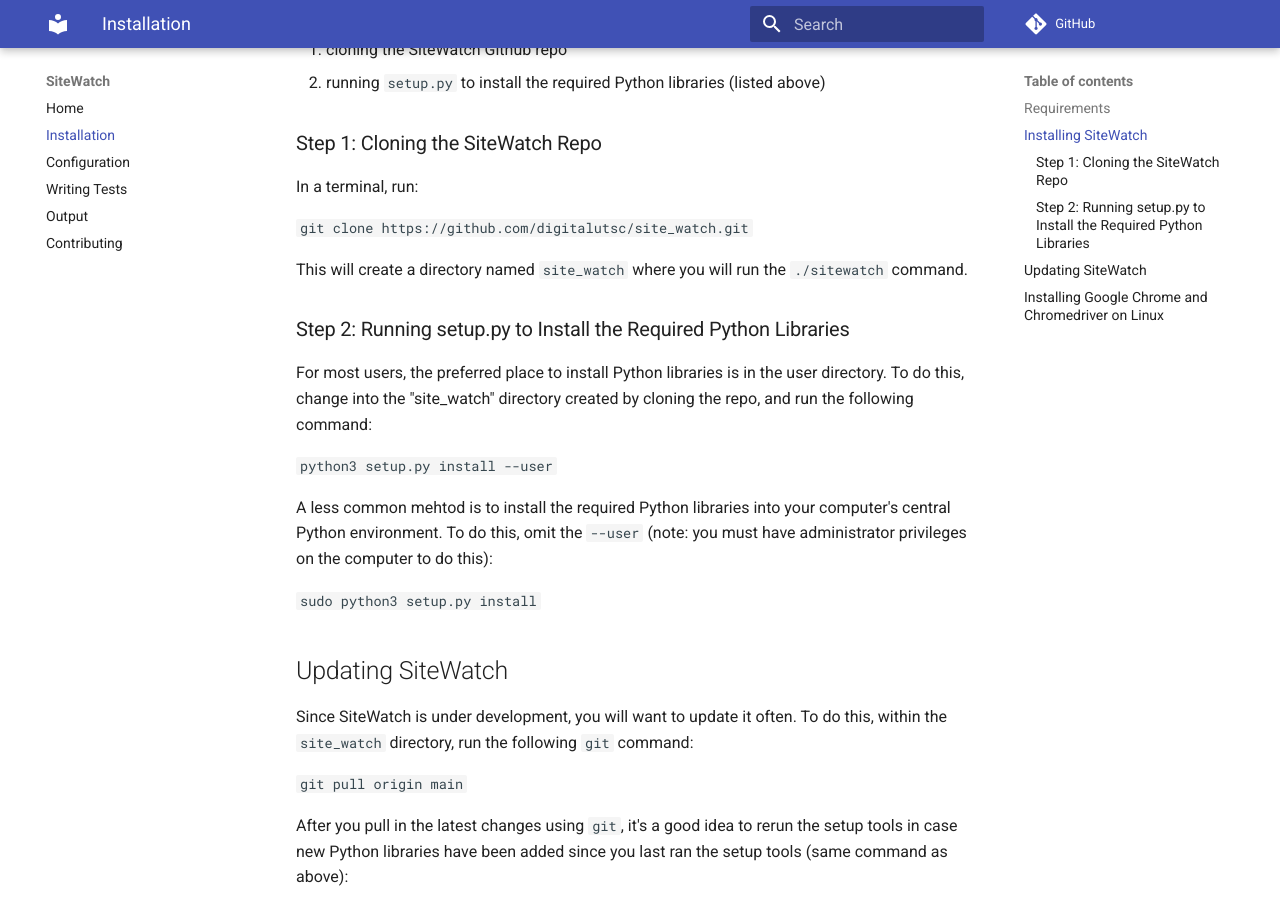
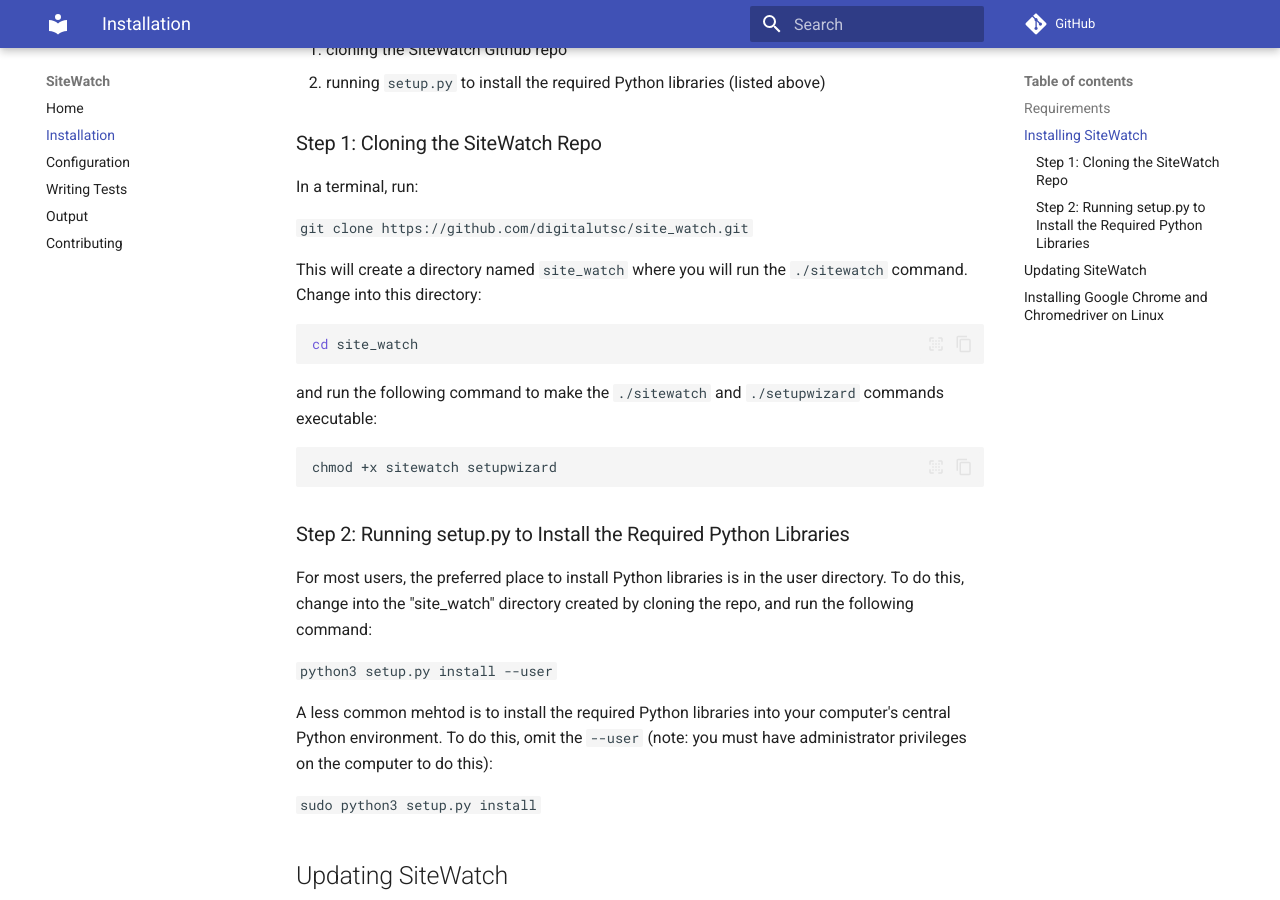
Before and after one commit to digitalutsc/site_watch, an MkDocs documentation site: the page built from docs/installation.md, in a window 1280 px wide and 900 px high, scrolled down 765 px. Built offline with MkDocs 1.6.1 and Material for MkDocs 9.7.7, drawn with Linux system fonts in a browser that asks for light colours; comment, search, counter and statistics services are not loaded.

Commit message:
documentation on setupwizard

````diff
--- a/docs/installation.md
+++ b/docs/installation.md
@@ -25,7 +25,14 @@
 
 `git clone https://github.com/digitalutsc/site_watch.git`
 
-This will create a directory named `site_watch` where you will run the `./sitewatch` command.
+This will create a directory named `site_watch` where you will run the `./sitewatch` command. Change into this directory:
+```bash
+cd site_watch
+```
+and run the following command to make the `./sitewatch` and `./setupwizard` commands executable:
+```bash
+chmod +x sitewatch setupwizard
+```
 
 ### Step 2: Running setup.py to Install the Required Python Libraries
 
````
Also changed, not shown: docs/configuration.md (+7 -0 lines).
